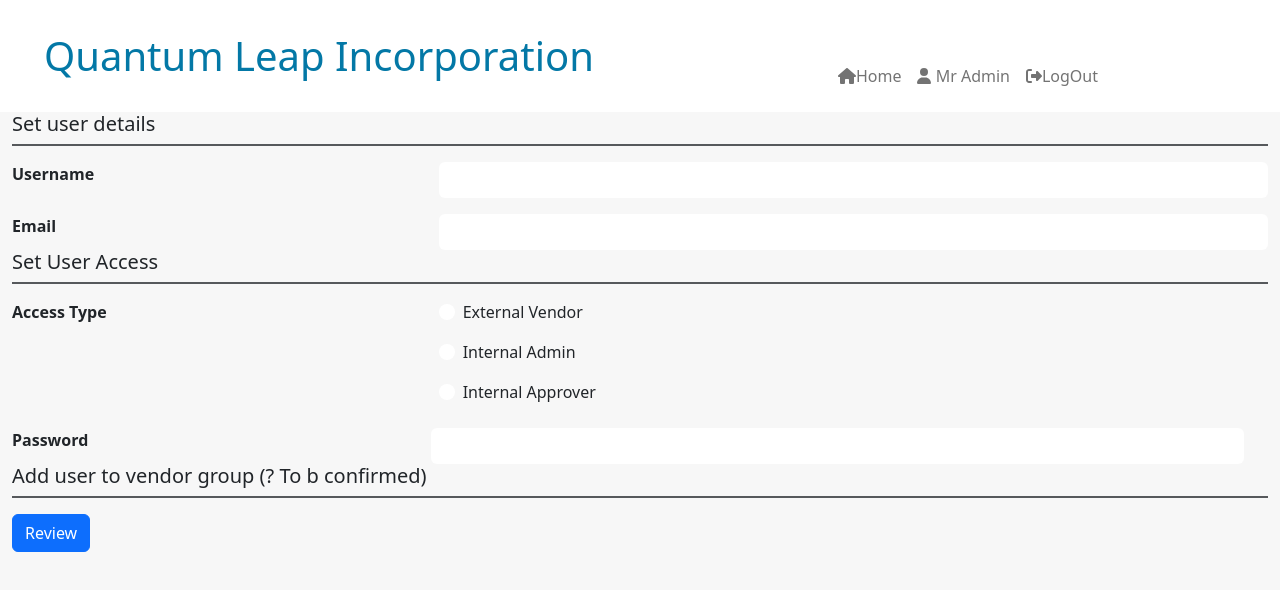
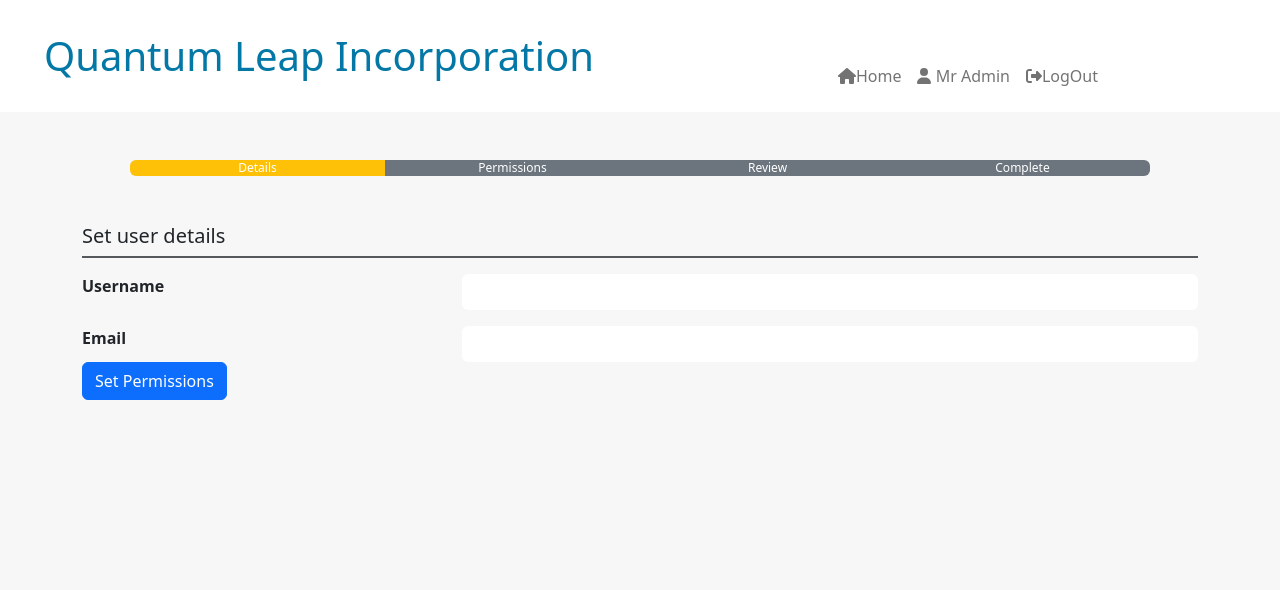
Before and after one commit to TeoSean00/Vendor_Form_Management_System_Frontend, a Vue app: page /createUser in a window 1280 px wide. Shown: the top 590 px of the page. Built offline with nearby package versions, Linux system fonts and the light colour scheme.

Commit message:
Updated CreateUser
Added Progress Bar for create user flow

```diff
--- a/src/assets/main.scss
+++ b/src/assets/main.scss
@@ -90,4 +90,6 @@
   margin-top: -1rem !important;
 }
 
+
+
 //end
--- a/src/views/CreateUser.vue
+++ b/src/views/CreateUser.vue
@@ -1,8 +1,32 @@
 <template>
   <Navbar />
-  <div class="container-flex">
+  <div class="container">
+    <div class="progress-stacked m-5">
+      <div
+        class="progress"
+        role="progressbar"
+        aria-label="status"
+        aria-valuemin="0"
+        aria-valuemax="100"
+      >
+        <template v-for="(bar, num) in statusList" :key="num">
+          <div
+            id="progress-bar"
+            class="progress-bar"
+            :class="{
+              'bg-success': num < stage,
+              'bg-warning': num == stage,
+              'bg-secondary': num > stage,
+            }"
+            style="width: 25%"
+          >
+            {{ statusList[num] }}
+          </div>
+        </template>
+      </div>
+    </div>
     <form name="form" @submit.prevent="handleRegister">
-      <div class="form-group">
+      <div v-if="stage == 0" class="form-group">
         <h5>Set user details</h5>
         <hr class="border border-dark border-1 mt-2 opacity-75" />
         <div class="row mb-3">
@@ -31,8 +55,11 @@
             />
           </div>
         </div>
+        <button class="btn btn-primary btn-block" @click="toggleNext">
+          Set Permissions
+        </button>
       </div>
-      <div class="form-group">
+      <div v-if="stage == 1" class="form-group">
         <h5>Set User Access</h5>
         <hr class="border border-dark border-1 mt-2 opacity-75" />
         <div class="row">
@@ -90,22 +117,54 @@
               />
             </div>
           </div>
-        </div>
-      </div>
-      <div class="form-group">
+          <div class="row">
             <h5>Add user to vendor group (? To b confirmed)</h5>
             <hr class="border border-dark border-1 mt-2 opacity-75" />
           </div>
-      <div class="form-group">
-        <button class="btn btn-primary btn-block" @click="toggleReview">
+        </div>
+        <button class="btn btn-primary btn-block" @click="toggleNext">
           Review
         </button>
       </div>
     </form>
-    <div v-if="review">
+    <div v-if="stage == 2">
       <h5>Review new user details</h5>
       <hr class="border border-dark border-1 mt-2 opacity-75" />
-      {{ user }}
+      <div class="row mb-3">
+        <div class="col">
+          <label class="fw-bold" for="username">Username</label>
+        </div>
+        <div class="col-8">
+          <p class="fw-bold">{{ user.username }}</p>
+        </div>
+      </div>
+      <div class="row mb-3">
+        <div class="col">
+          <label class="fw-bold" for="email">Email</label>
+        </div>
+        <div class="col-8">
+          <p class="fw-bold">{{ user.email }}</p>
+        </div>
+      </div>
+      <div class="row mb-3">
+        <div class="col-4">
+          <label class="fw-bold" for="access">Access Type</label>
+        </div>
+        <div class="col-8">
+          <p class="fw-bold">{{ user.roles }}</p>
+        </div>
+      </div>
+      <div class="row mb-3">
+        <div class="col">
+          <label class="fw-bold" for="password">Password</label>
+        </div>
+        <div class="col-8">
+          <p class="fw-bold">{{ user.password }}</p>
+        </div>
+      </div>
+      <h5>Additional Options</h5>
+      <hr class="border border-dark border-1 mt-2 opacity-75" />
+      <div class="mb-3">
         <input
           type="checkbox"
           class="form-check-input me-2"
@@ -115,11 +174,15 @@
         <label class="form-check-label" for="flexRadioDefault1">
           Send email to user
         </label>
+      </div>
 
       <button class="btn btn-primary btn-block" @click="toggleReview">
         Create User
       </button>
     </div>
+    <button v-if="stage > 0" class="btn btn-secondary" @click="togglePrevious">
+      Back
+    </button>
   </div>
 </template>
 
@@ -132,7 +195,6 @@ export default {
   components: { Navbar },
   setup() {
     var user = ref({ username: "", email: "", password: "", roles: [] });
-    var review = ref(false);
 
     var toggleReview = () => {
       if (review.value == false) {
@@ -140,7 +202,26 @@ export default {
       }
     };
 
-    return { user, toggleReview, review };
+    var toggleNext = () => {
+      stage.value += 1;
+    };
+    var togglePrevious = () => {
+      stage.value -= 1;
+    };
+
+    const colorList = [25, 50, 75, 100];
+    const statusList = ["Details", "Permissions", "Review", "Complete"];
+
+    var stage = ref(0);
+    return {
+      user,
+      toggleReview,
+      colorList,
+      statusList,
+      stage,
+      toggleNext,
+      togglePrevious,
+    };
   },
 };
 </script>
```
Lines whose indentation alone changed are shown as unchanged.
